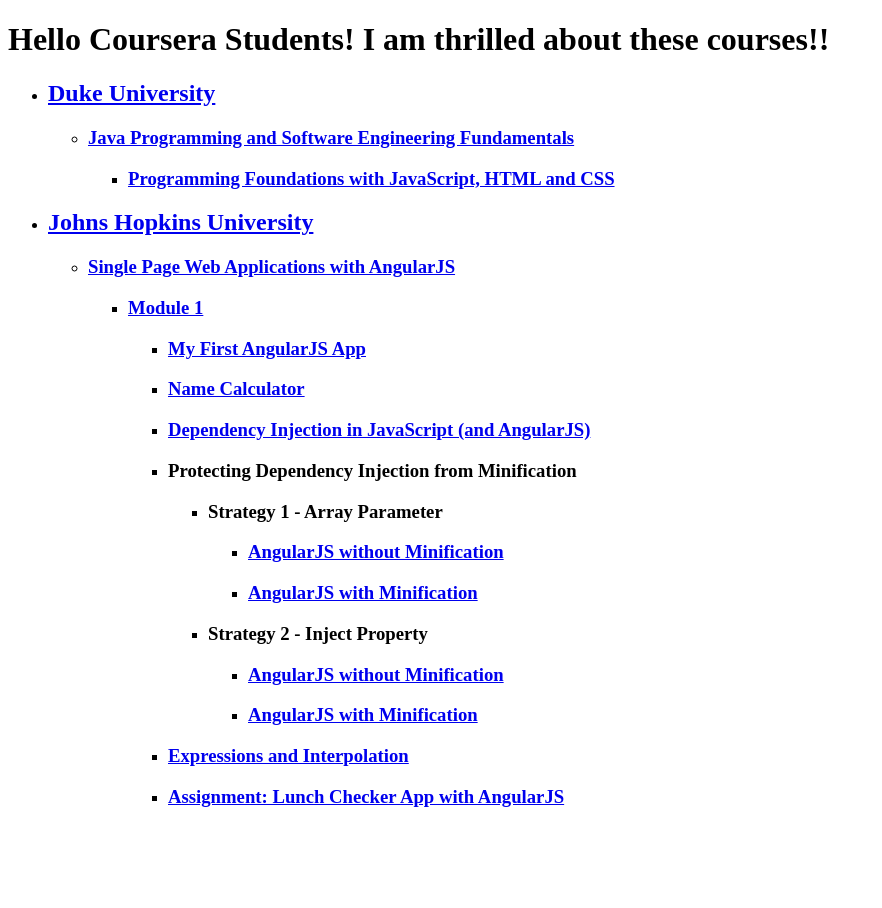
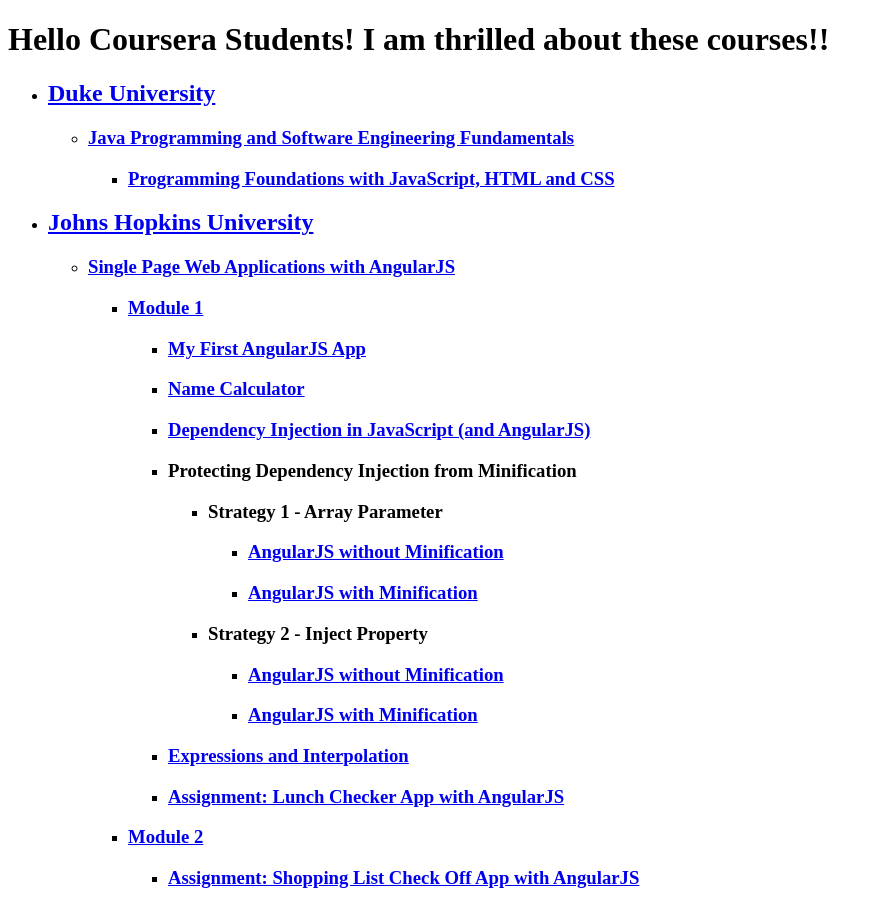
Before and after one commit to ACSMajor/Coursera, a plain HTML site: page index.html in a window 1280 px wide. Shown: the whole page, without its empty margins (0-882 px from the left). Before the commit the page ends 826 px from the top, so only its background shows below. Drawn offline with Linux system fonts and the light colour scheme.

Commit message:
Update on links and paths for the newly added resources

```diff
--- a/index.html
+++ b/index.html
@@ -73,6 +73,14 @@
 									</li>
 								</ul>
 							</li>
+							<li>
+								<h3><a href="./Johns%20Hopkins%20University/Single%20Page%20Web%20Applications%20with%20AngularJS/Module%202/index.html">Module 2</a></h3>
+								<ul>
+									<li>
+										<h3><a href="./Johns%20Hopkins%20University/Single%20Page%20Web%20Applications%20with%20AngularJS/Module%202/Assignment/index.html">Assignment: Shopping List Check Off App with AngularJS</a></h3>
+									</li>
+								</ul>
+							</li>
 						</ul>
 					</li>
 				</ul>
```
Also changed, not shown: Johns Hopkins University/Single Page Web Applications with AngularJS/index.html (+8 -0 lines), Johns Hopkins University/index.html (+8 -0 lines).
